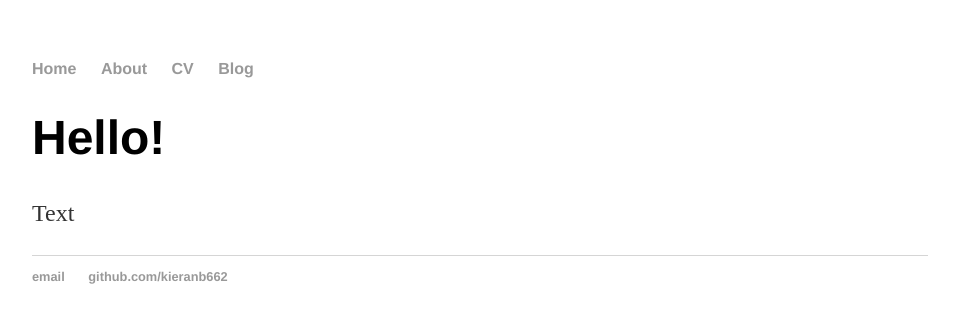
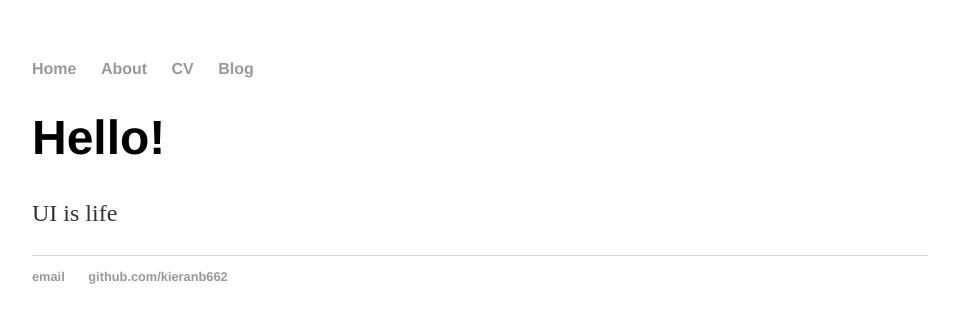
Before and after one commit to kieranb662/kieranb662.github.io, a Jekyll site: the page built from index.html, in a window 1280 px wide. Shown: the top 323 px of the page, without its empty margins (160-1119 px from the left). Built offline with Jekyll 4.4.1, drawn with Linux system fonts in a browser that asks for light colours.

Commit message:
Update index.html

```diff
--- a/index.html
+++ b/index.html
@@ -1,30 +1,8 @@
-<!DOCTYPE html>
-<html>
-	<head>
-		<title>Kieran's Components</title>
-		<!-- link to main stylesheet -->
-		<link rel="stylesheet" type="text/css" href="/css/main.css">
-	</head>
-	<body>
-		<nav>
-    		<ul>
-        		<li><a href="/">Home</a></li>
-	        	<li><a href="/about">About</a></li>
-        		<li><a href="/cv">CV</a></li>
-        		<li><a href="/blog">Blog</a></li>
-    		</ul>
-		</nav>
-		<div class="container">
-    		<div class="blurb">
-        		<h1>Hello!</h1>
-				<p>Text</p>
-    		</div><!-- /.blurb -->
-		</div><!-- /.container -->
-		<footer>
-    		<ul>
-        		<li><a href="mailto:kieranb662@gmail.com">email</a></li>
-        		<li><a href="https://github.com/kieranb662">github.com/kieranb662</a></li>
-			</ul>
-		</footer>
-	</body>
-</html>
+---
+layout: default
+title: Kieran
+---
+<div class="blurb">
+	<h1>Hello!</h1>
+	<p>UI is life</p>
+</div><!-- /.blurb -->
```
